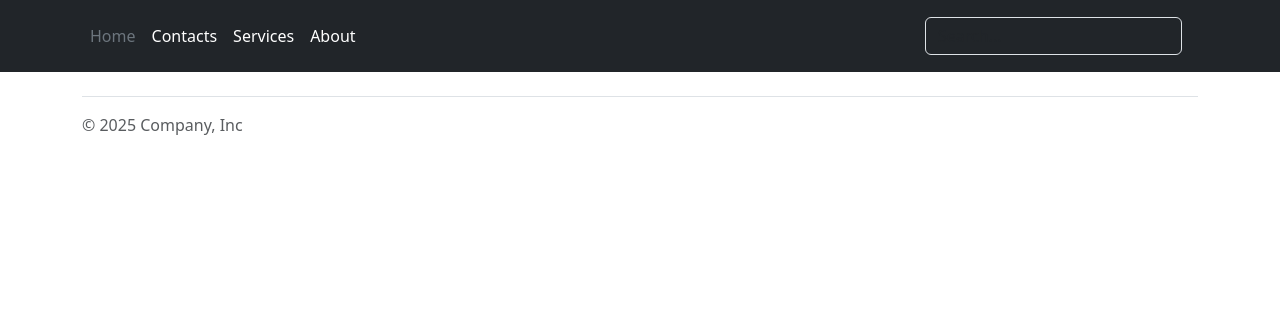
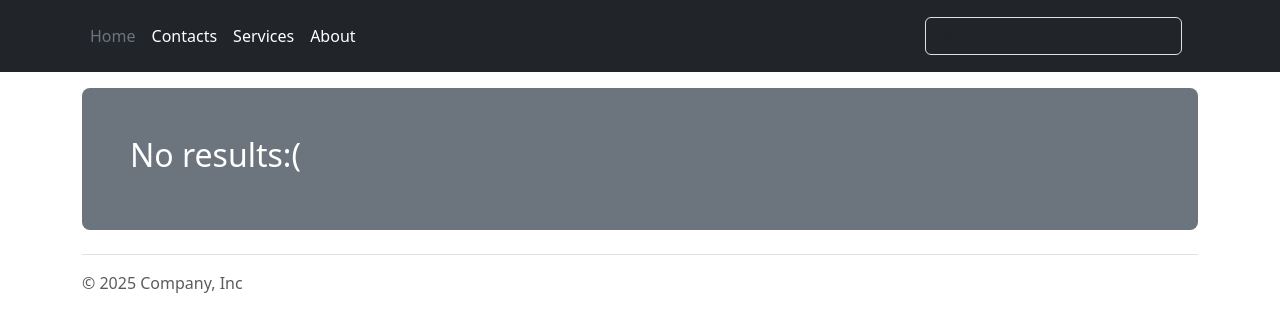
Before and after one commit to hermit12195/python_pro, a Django app: page /search/ in a window 1280 px wide. Shown: the top 332 px of the page. Run offline with Django 5.2, Linux system fonts and the light colour scheme.

Commit message:
Update search.html

```diff
--- a/my_web_site/templates/main/search.html
+++ b/my_web_site/templates/main/search.html
@@ -1,5 +1,6 @@
 {% extends 'main/base.html' %}
 {% block custom_body %}
+    {% if search_res %}
         {% for res in search_res %}
             <p></p>
             <div class="container">
@@ -9,4 +10,12 @@
                 </div>
             </div>
         {% endfor %}
+    {% else %}
+        <p></p>
+            <div class="container">
+                <div class="h-100 p-5 text-bg-secondary rounded-3 ">
+                    <h2>No results:(</h2>
+                </div>
+            </div>
+    {% endif %}
 {% endblock %}
```
Lines whose indentation alone changed are shown as unchanged.
